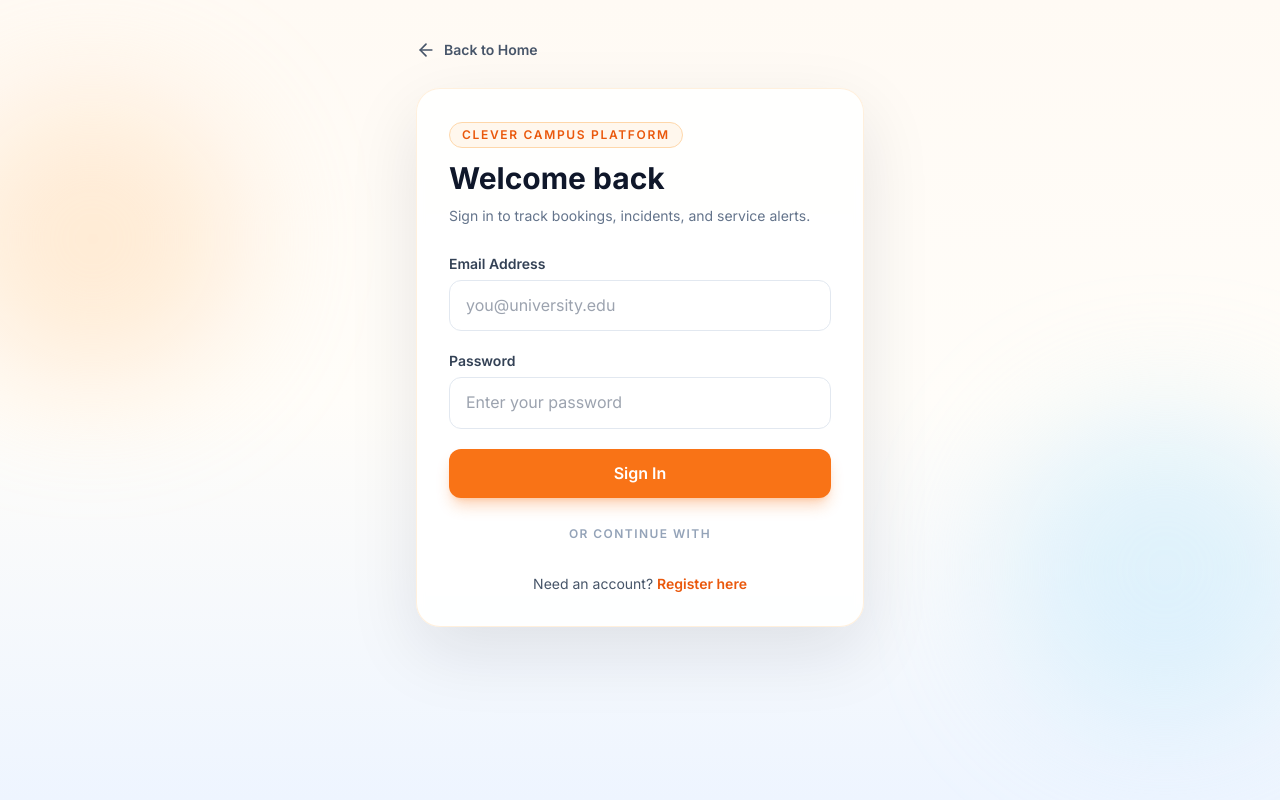
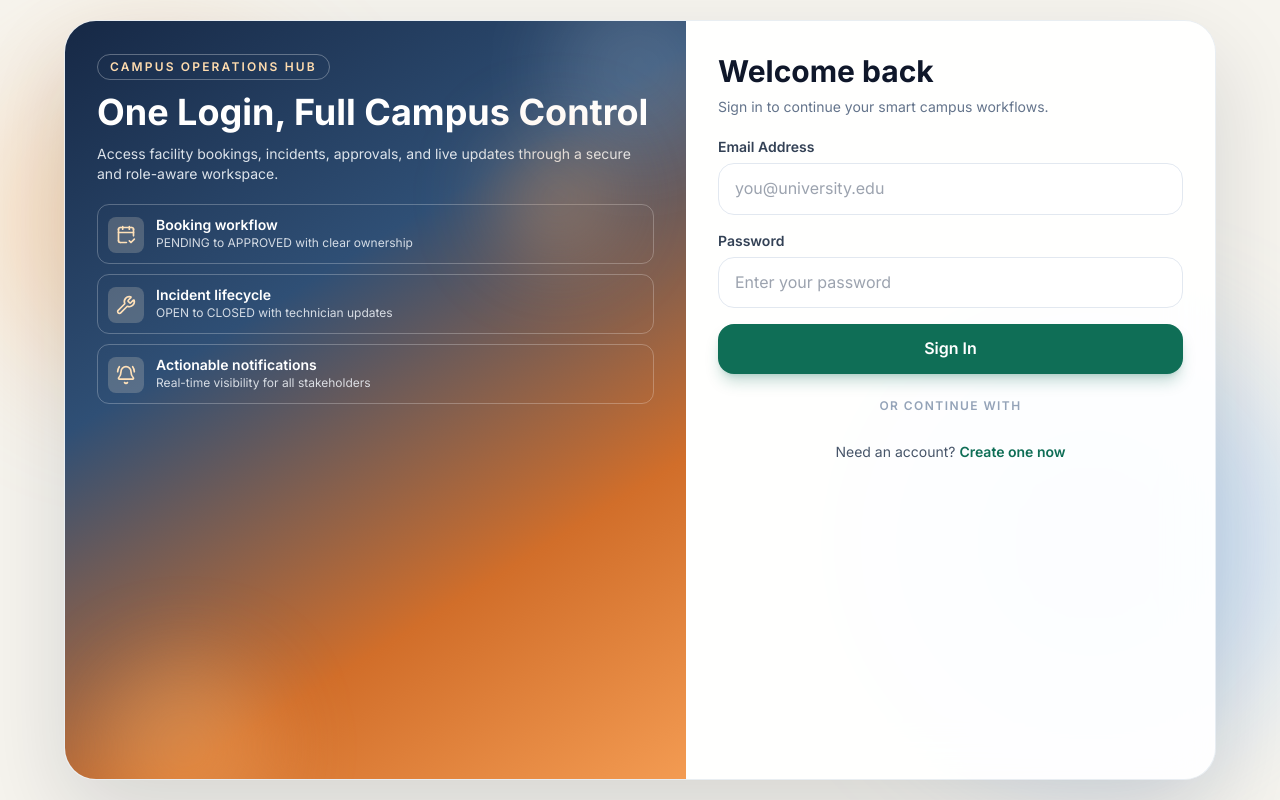
Before and after one commit to sadumina/it3030-paf-2026-smart-campus-group281_5.1-, a React app in the folder frontend/: page /login in a window 1280 px wide. Built offline with nearby package versions, Linux system fonts and the light colour scheme; no server answers; the HTML template or start-up script is replaced by a standard one.

Commit message:
modify ui in the login page

```diff
--- a/frontend/src/pages/LoginPage.jsx
+++ b/frontend/src/pages/LoginPage.jsx
@@ -1,7 +1,7 @@
 import { useEffect, useRef, useState } from "react";
 import { useNavigate } from "react-router-dom";
 import { motion } from "framer-motion";
-import { ArrowLeft, BadgeCheck } from "lucide-react";
+import { BadgeCheck, BellRing, CalendarCheck2, Wrench } from "lucide-react";
 import { googleLogin, loginUser } from "../services/authService";
 import { saveAuth } from "../services/authStorage";
 
@@ -12,6 +12,20 @@ export default function LoginPage() {
   const [message, setMessage] = useState("");
   const [loading, setLoading] = useState(false);
   const googleButtonRef = useRef(null);
+
+  const cardVariants = {
+    hidden: { opacity: 0, y: 20 },
+    visible: { opacity: 1, y: 0, transition: { duration: 0.45 } },
+  };
+
+  const itemVariants = {
+    hidden: { opacity: 0, y: 14 },
+    visible: (i) => ({
+      opacity: 1,
+      y: 0,
+      transition: { delay: 0.12 + i * 0.08, duration: 0.35 },
+    }),
+  };
 
   useEffect(() => {
     const clientId = import.meta.env.VITE_GOOGLE_CLIENT_ID;
@@ -99,44 +113,87 @@ export default function LoginPage() {
   };
 
   return (
-    <div className="relative min-h-screen overflow-hidden bg-gradient-to-b from-[#fffaf4] via-[#fffdf9] to-[#eef5ff] px-4 py-10">
+    <div className="relative h-screen overflow-hidden bg-[#f6f4ee] px-4 py-4 md:px-8 md:py-5">
       <div className="pointer-events-none absolute inset-0">
         <motion.div
-          animate={{ x: [0, 30, -30, 0], y: [0, 40, -20, 0] }}
-          transition={{ duration: 15, repeat: Infinity, ease: "easeInOut" }}
-          className="absolute -left-20 top-14 h-72 w-72 rounded-full bg-orange-200/45 blur-3xl"
+          animate={{ x: [0, 50, -20, 0], y: [0, 30, -30, 0] }}
+          transition={{ duration: 16, repeat: Infinity, ease: "easeInOut" }}
+          className="absolute -left-14 top-8 h-80 w-80 rounded-full bg-[#ffb36d]/40 blur-3xl"
         />
         <motion.div
-          animate={{ x: [0, -35, 25, 0], y: [0, -30, 30, 0] }}
-          transition={{ duration: 16, repeat: Infinity, ease: "easeInOut" }}
-          className="absolute -right-20 bottom-10 h-80 w-80 rounded-full bg-sky-200/40 blur-3xl"
+          animate={{ x: [0, -45, 25, 0], y: [0, -25, 35, 0] }}
+          transition={{ duration: 17, repeat: Infinity, ease: "easeInOut" }}
+          className="absolute -right-16 bottom-6 h-[26rem] w-[26rem] rounded-full bg-[#7bb8ff]/35 blur-3xl"
         />
       </div>
 
-      <motion.div
-        initial={{ opacity: 0, y: 20 }}
-        animate={{ opacity: 1, y: 0 }}
-        transition={{ duration: 0.5 }}
-        className="relative z-10 mx-auto w-full max-w-md"
+      <div className="relative z-10 mx-auto flex h-full max-w-6xl flex-col">
+        <div className="grid min-h-0 flex-1 overflow-hidden rounded-[2rem] border border-slate-200/70 bg-white/60 shadow-[0_35px_90px_rgba(15,23,42,0.14)] backdrop-blur-xl lg:grid-cols-[1.08fr_0.92fr]">
+          <motion.section
+            initial={{ opacity: 0, x: -24 }}
+            animate={{ opacity: 1, x: 0 }}
+            transition={{ duration: 0.55 }}
+            className="relative overflow-hidden bg-[linear-gradient(148deg,#162845_0%,#2f4f75_36%,#d16e2a_72%,#f39b52_100%)] p-6 text-white md:p-8"
           >
-        <button
-          onClick={() => navigate("/")}
-          className="mb-7 flex items-center gap-2 text-sm font-semibold text-slate-600 transition-colors hover:text-orange-500"
-        >
-          <ArrowLeft className="h-5 w-5" />
-          Back to Home
-        </button>
+            <div className="absolute -right-10 -top-10 h-44 w-44 rounded-full bg-white/15 blur-2xl" />
+            <div className="absolute -bottom-14 left-8 h-44 w-44 rounded-full bg-orange-300/35 blur-2xl" />
+            <div className="absolute right-16 top-28 h-32 w-32 rounded-full bg-[#ffb36d]/30 blur-2xl" />
 
-        <div className="rounded-3xl border border-orange-100/80 bg-white/90 p-8 shadow-[0_25px_70px_rgba(15,23,42,0.1)] backdrop-blur-sm">
-          <p className="mb-3 inline-flex rounded-full border border-orange-200 bg-orange-50 px-3 py-1 text-xs font-semibold uppercase tracking-[0.14em] text-orange-600">
-            Clever Campus Platform
+            <p className="inline-flex rounded-full border border-white/30 px-3 py-1 text-xs font-semibold uppercase tracking-[0.18em] text-[#ffdcae]">
+              Campus Operations Hub
             </p>
-          <h1 className="text-3xl font-bold leading-tight text-slate-900">Welcome back</h1>
-          <p className="mt-2 text-sm text-slate-500">
-            Sign in to track bookings, incidents, and service alerts.
+            <h1 className="mt-3 text-3xl font-bold leading-tight md:text-4xl">One Login, Full Campus Control</h1>
+            <p className="mt-3 max-w-xl text-sm text-slate-100/90">
+              Access facility bookings, incidents, approvals, and live updates through a secure and role-aware
+              workspace.
             </p>
 
-          <form onSubmit={handleSubmit} className="mt-7 space-y-5">
+            <div className="mt-5 space-y-2.5">
+              {[
+                {
+                  icon: <CalendarCheck2 className="h-5 w-5" />,
+                  title: "Booking workflow",
+                  subtitle: "PENDING to APPROVED with clear ownership",
+                },
+                {
+                  icon: <Wrench className="h-5 w-5" />,
+                  title: "Incident lifecycle",
+                  subtitle: "OPEN to CLOSED with technician updates",
+                },
+                {
+                  icon: <BellRing className="h-5 w-5" />,
+                  title: "Actionable notifications",
+                  subtitle: "Real-time visibility for all stakeholders",
+                },
+              ].map((item, index) => (
+                <motion.article
+                  key={item.title}
+                  custom={index}
+                  variants={itemVariants}
+                  initial="hidden"
+                  animate="visible"
+                  className="flex items-start gap-3 rounded-xl border border-white/25 bg-gradient-to-r from-white/14 to-orange-200/12 p-2.5"
+                >
+                  <div className="mt-0.5 rounded-lg bg-orange-100/20 p-2 text-[#ffe1b9]">{item.icon}</div>
+                  <div>
+                    <p className="text-sm font-semibold text-white">{item.title}</p>
+                    <p className="text-xs text-slate-100/85">{item.subtitle}</p>
+                  </div>
+                </motion.article>
+              ))}
+            </div>
+          </motion.section>
+
+          <motion.section
+            variants={cardVariants}
+            initial="hidden"
+            animate="visible"
+            className="bg-white/85 p-6 md:p-8"
+          >
+            <h2 className="text-2xl font-bold text-slate-900 md:text-3xl">Welcome back</h2>
+            <p className="mt-2 text-sm text-slate-500">Sign in to continue your smart campus workflows.</p>
+
+            <form onSubmit={handleSubmit} className="mt-5 space-y-4">
               <div>
                 <label htmlFor="email" className="mb-1.5 block text-sm font-semibold text-slate-700">
                   Email Address
@@ -148,7 +205,7 @@ export default function LoginPage() {
                   value={form.email}
                   onChange={handleChange}
                   placeholder="you@university.edu"
-                className="w-full rounded-xl border border-slate-200 bg-white px-4 py-3 text-slate-900 outline-none transition focus:border-orange-400 focus:ring-4 focus:ring-orange-100"
+                  className="w-full rounded-2xl border border-slate-200 bg-white px-4 py-3 text-slate-900 outline-none transition focus:border-[#0f6e56] focus:ring-4 focus:ring-[#0f6e56]/15"
                 />
               </div>
 
@@ -163,7 +220,7 @@ export default function LoginPage() {
                   value={form.password}
                   onChange={handleChange}
                   placeholder="Enter your password"
-                className="w-full rounded-xl border border-slate-200 bg-white px-4 py-3 text-slate-900 outline-none transition focus:border-orange-400 focus:ring-4 focus:ring-orange-100"
+                  className="w-full rounded-2xl border border-slate-200 bg-white px-4 py-3 text-slate-900 outline-none transition focus:border-[#0f6e56] focus:ring-4 focus:ring-[#0f6e56]/15"
                 />
               </div>
 
@@ -178,7 +235,7 @@ export default function LoginPage() {
               <button
                 type="submit"
                 disabled={loading}
-              className="w-full rounded-xl bg-orange-500 px-6 py-3 font-semibold text-white shadow-lg shadow-orange-500/30 transition hover:bg-orange-600 disabled:cursor-not-allowed disabled:opacity-70"
+                className="w-full rounded-2xl bg-[#0f6e56] px-6 py-3 font-semibold text-white shadow-lg shadow-[#0f6e56]/25 transition hover:bg-[#0c5a47] disabled:cursor-not-allowed disabled:opacity-70"
               >
                 {loading ? "Signing in..." : "Sign In"}
               </button>
@@ -196,18 +253,19 @@ export default function LoginPage() {
               </div>
             </form>
 
-          <p className="mt-6 text-center text-sm text-slate-600">
+            <p className="mt-5 text-center text-sm text-slate-600">
               Need an account?{" "}
               <button
                 type="button"
                 onClick={() => navigate("/register")}
-              className="font-semibold text-orange-600 hover:text-orange-700"
+                className="font-semibold text-[#0f6e56] hover:text-[#0c5a47]"
               >
-              Register here
+                Create one now
               </button>
             </p>
+          </motion.section>
         </div>
-      </motion.div>
+      </div>
     </div>
   );
 }
```
Lines whose indentation alone changed are shown as unchanged.
